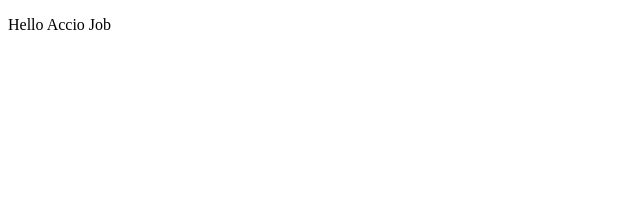
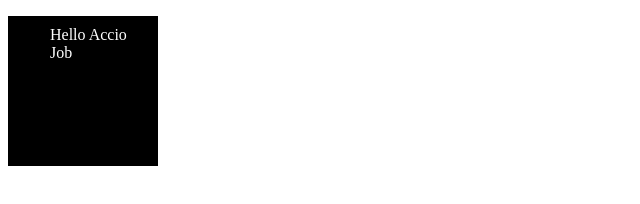
Before and after one commit to acciojob/hello-acciojob-Eshandwivedi13, a website: page main.html in a window 1280 px wide. Shown: the whole page, without its empty margins (0-640 px from the left). Drawn offline with Linux system fonts and the light colour scheme.

Commit message:
created a submission

```diff
--- a/styles.css
+++ b/styles.css
@@ -1,13 +1,15 @@
-main{
-	height : "150px";
-	width : "150px";
-	background-color : "#000000";
+main {
+    height: 150px;
+    width: 150px;
+    background-color: #000000;
 }
-p{
-		color : "#ffffff";
-		left-margin : "32px";
-		padding : "10px";
+p {
+    color: #ffffff;
+    margin-left: 32px;
+    padding: 10px;
 }
 
 
+
+
 /* Your CSS Code here. */
```
